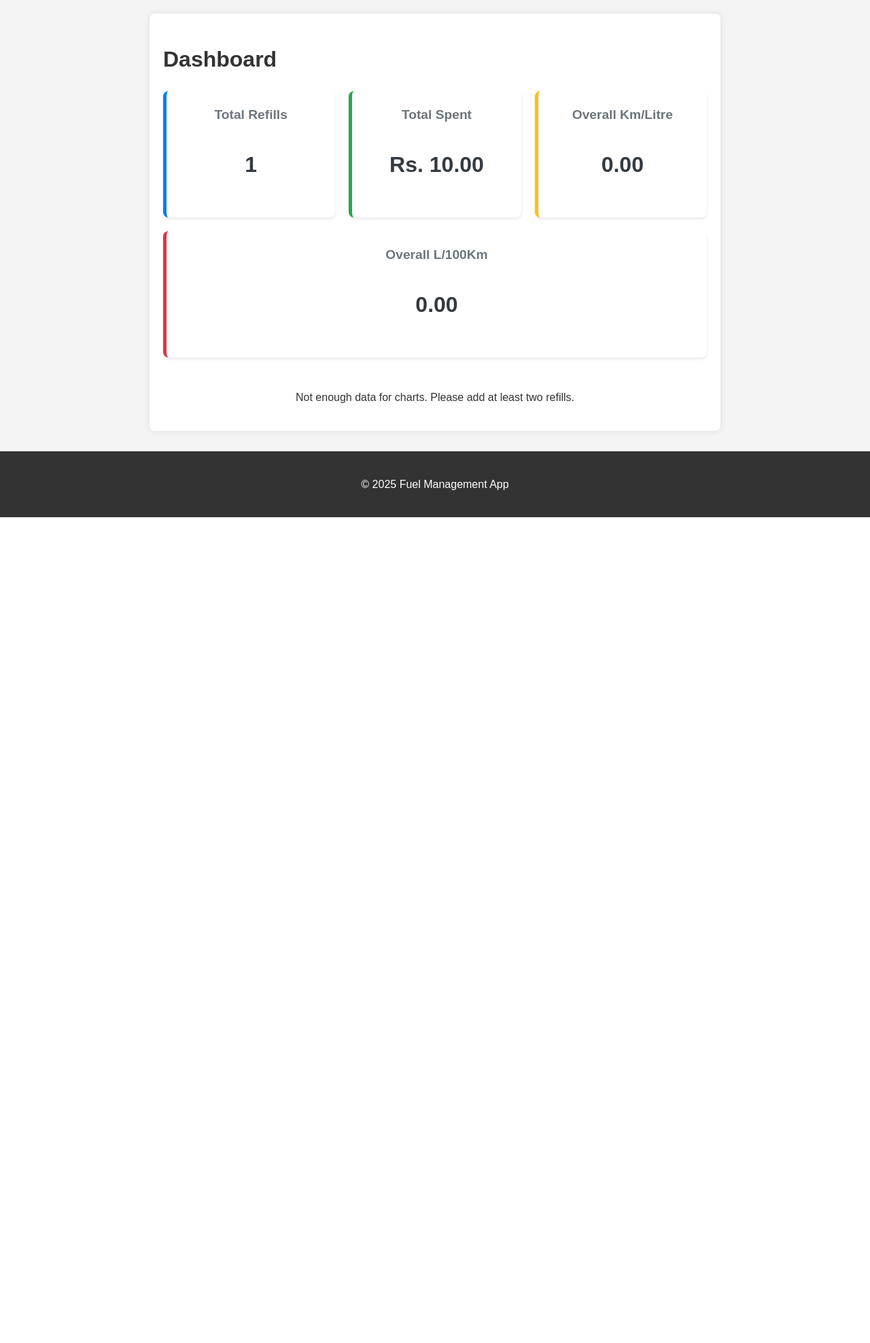
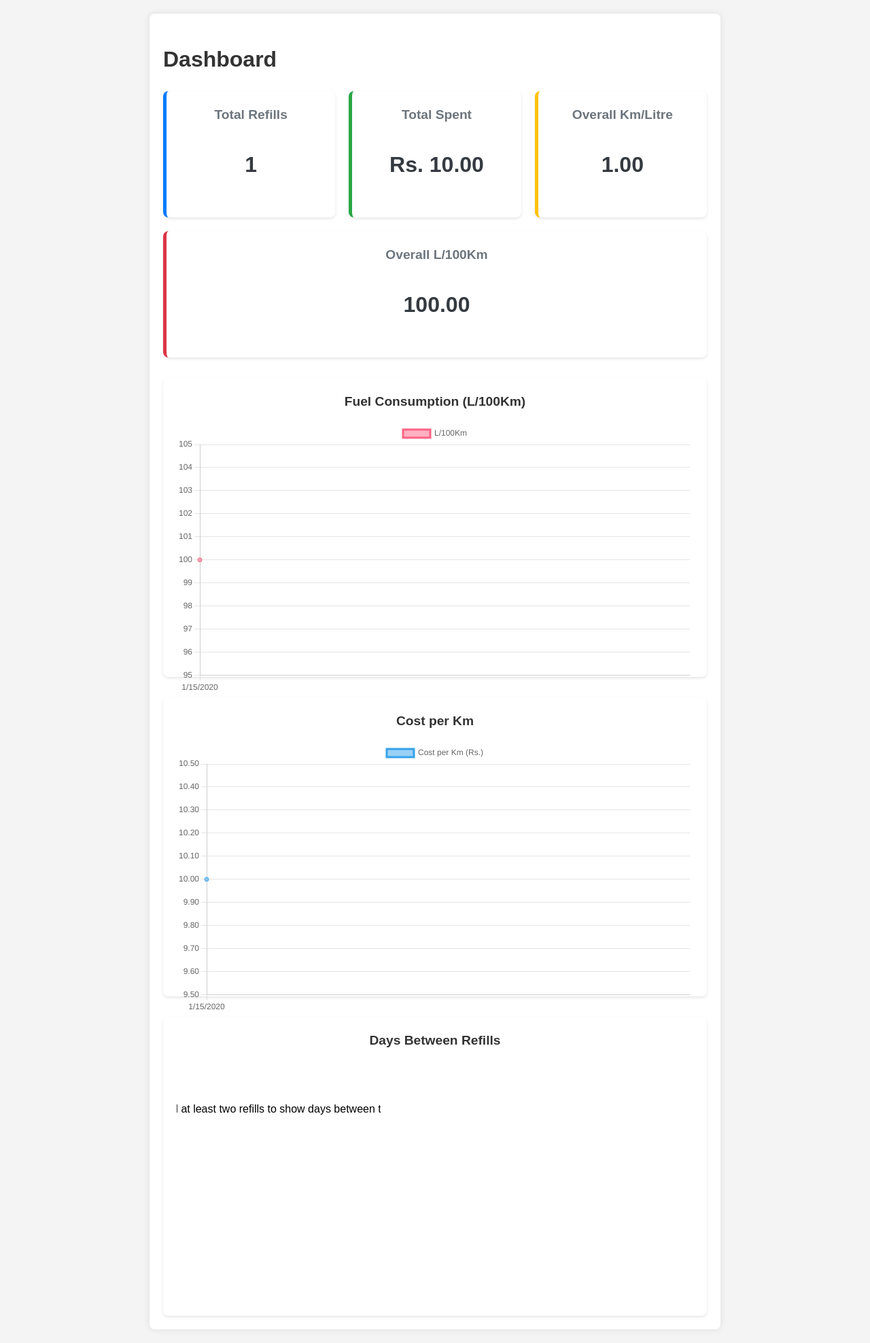
Before and after one commit to lekejo/jules, a Node server app: page /dashboard in a window 1280 px wide. Shown: the part 60-2036 px from the top of the page at 68% size. Before the commit the page ends 821 px from the top, so only its background shows below. Run offline with Node 20, Linux system fonts and the light colour scheme; tables that the repository leaves empty hold one stand-in row (values such as "Sample post"); some libraries are stand-ins or nearby versions.

Commit message:
feat: Update dashboard calculations based on odometer as trip distance
I've refactored the dashboard statistics generation in `dashboardController.js` and `views/dashboard.ejs` according to your feedback that the 'Odometer Reading' field is used to record trip distance for each refill cycle, not the vehicle's total odometer.

Key changes:
- Per-refill performance metrics (Cost/Km, L/100km, Km/L) in `stats.refillDetails` are now calculated using `currentRefill.odometerReading` as the direct distance driven for that cycle.
- These metrics are now available for every refill, including the first one.
- Overall statistics (`totalOdometerDistance`, `overallKmPerLitre`, `overallLitrePer100Km`, `overallCostPerKm`) have been updated to use the sum of these trip distances.
- `views/dashboard.ejs` chart logic has been updated:
    - L/100km and Cost/Km charts now display data for all refills, including the first.
    - Days Between Refills chart still requires at least two refills.
    - JavaScript now manages "not enough data" messages on a per-chart basis.
- Ensured robust handling of division-by-zero scenarios in calculations.

```diff
--- a/controllers/dashboardController.js
+++ b/controllers/dashboardController.js
@@ -27,75 +27,76 @@ exports.getDashboardData = (req, res) => {
 
     stats.totalSpent = refills.reduce((acc, r) => acc + r.refillCost, 0);
 
-    if (refills.length > 0) {
-        const firstRefillOdo = refills[0].odometerReading;
-        const lastRefillOdo = refills[refills.length - 1].odometerReading;
-        stats.totalOdometerDistance = lastRefillOdo - firstRefillOdo;
-    }
-
-    let totalFuelQuantity = 0;
+    // totalOdometerDistance and totalFuelQuantity will be calculated differently for overall stats
+    // Initialize them here if they are purely sums from refillDetails
+    stats.totalOdometerDistance = 0; // This will be sum of trip distances for overall stats
+    let totalFuelQuantity = 0; // For overall calculation
 
     for (let i = 0; i < refills.length; i++) {
       const currentRefill = refills[i];
-      const detail = { ...currentRefill };
+      const detail = { ...currentRefill }; // Make a copy
+
+      // Calculate fuel quantity for this specific refill
       detail.fuelQuantity = 0;
-
       if (currentRefill.fuelPrice > 0) {
         detail.fuelQuantity = currentRefill.refillCost / currentRefill.fuelPrice;
-        totalFuelQuantity += detail.fuelQuantity;
+      }
+      totalFuelQuantity += detail.fuelQuantity; // Accumulate for overall stats
+
+      // Per-refill performance stats using odometerReading as trip distance
+      // The 'odometerReading' field from DB is now treated as the trip distance for THIS refill
+      const distanceDriven = currentRefill.odometerReading;
+      detail.distanceDriven = distanceDriven; // Store the trip distance
+
+      if (distanceDriven > 0) {
+        detail.costPerKm = currentRefill.refillCost / distanceDriven;
+        if (detail.fuelQuantity > 0) {
+          detail.kmPerLitre = distanceDriven / detail.fuelQuantity;
+          detail.litrePer100Km = (detail.fuelQuantity / distanceDriven) * 100;
+        } else {
+          detail.kmPerLitre = 0;
+          detail.litrePer100Km = 0;
+        }
+      } else {
+        detail.costPerKm = 0;
+        detail.kmPerLitre = 0;
+        detail.litrePer100Km = 0;
       }
 
+      // Days since last refill (depends on previous refill)
       if (i > 0) {
         const prevRefill = refills[i-1];
-        const distanceDriven = currentRefill.odometerReading - prevRefill.odometerReading;
-
-        // Days between refills
         const prevDate = new Date(prevRefill.date);
         const currentDate = new Date(currentRefill.date);
         const timeDiff = currentDate.getTime() - prevDate.getTime();
         detail.daysSinceLastRefill = Math.round(timeDiff / (1000 * 3600 * 24));
+      } else {
+        detail.daysSinceLastRefill = 'N/A'; // First refill
+      }
 
-        if (distanceDriven > 0) {
-          detail.distanceDriven = distanceDriven;
-          detail.costPerKm = currentRefill.refillCost / distanceDriven;
-
-          if (detail.fuelQuantity > 0) {
-            detail.kmPerLitre = distanceDriven / detail.fuelQuantity;
-            detail.litrePer100Km = (detail.fuelQuantity / distanceDriven) * 100;
-          } else {
-            detail.kmPerLitre = 0; // Or 'N/A'
-            detail.litrePer100Km = 0; // Or 'N/A'
-          }
-        } else { // distanceDriven is 0 or negative (data error)
-          detail.distanceDriven = 0;
-          detail.costPerKm = 0;
-          detail.kmPerLitre = 0;
-          detail.litrePer100Km = 0;
-        }
-      } else { // First refill
-        detail.daysSinceLastRefill = 'N/A';
-        detail.distanceDriven = 'N/A';
-        detail.costPerKm = 'N/A';
-        detail.kmPerLitre = 'N/A';
-        detail.litrePer100Km = 'N/A';
-      }
       stats.refillDetails.push(detail);
     }
+
+    // Update: Overall stats calculation will be revised in the next step.
+    // For now, just ensure totalFuelQuantity is summed correctly.
+    // stats.totalOdometerDistance will be the sum of all `detail.distanceDriven`.
+    stats.totalOdometerDistance = stats.refillDetails.reduce((acc, r) => acc + (parseFloat(r.distanceDriven) || 0), 0);
+
 
     if (stats.totalOdometerDistance > 0 && totalFuelQuantity > 0) {
         stats.overallKmPerLitre = stats.totalOdometerDistance / totalFuelQuantity;
         stats.overallLitrePer100Km = (totalFuelQuantity / stats.totalOdometerDistance) * 100;
-    }
-    if (stats.totalOdometerDistance > 0 && stats.totalSpent > 0 && refills.length > 1) {
-         // Calculate overall cost per KM based on total spent on refills *after the first one*
-         // and total distance driven since the first refill.
-         // This is a bit tricky. A simpler overall is total spent / total odo distance if odo starts at 0.
-         // Let's use total spent on all refills / total distance covered since first refill.
-        stats.overallCostPerKm = stats.totalSpent / stats.totalOdometerDistance;
+    } else {
+        stats.overallKmPerLitre = 0;
+        stats.overallLitrePer100Km = 0;
     }
 
+    if (stats.totalOdometerDistance > 0 && stats.totalSpent > 0) {
+        stats.overallCostPerKm = stats.totalSpent / stats.totalOdometerDistance;
+    } else {
+        stats.overallCostPerKm = 0;
+    }
 
-    // TODO: Pass more specific data for charts if needed, e.g., arrays of values
     res.render('dashboard', { title: 'Dashboard', stats });
   });
 };
--- a/views/dashboard.ejs
+++ b/views/dashboard.ejs
@@ -28,8 +28,8 @@
         <% } %>
     </div>
 
+    <!-- Charts container - canvases will always be rendered if totalRefills > 0 -->
     <div class="charts-container">
-        <% if (stats.totalRefills > 1) { %>
         <div class="chart-card">
             <h2>Fuel Consumption (L/100Km)</h2>
             <canvas id="litrePer100KmChart"></canvas>
@@ -42,9 +42,6 @@
             <h2>Days Between Refills</h2>
             <canvas id="daysBetweenRefillsChart"></canvas>
         </div>
-        <% } else { %>
-            <p class="text-center">Not enough data for charts. Please add at least two refills.</p>
-        <% } %>
     </div>
 
 <% } else { %>
@@ -57,15 +54,15 @@
     const stats = <%- JSON.stringify(typeof stats !== 'undefined' ? stats : {}) %>;
     const refillDetails = stats.refillDetails || [];
 
-    if (refillDetails.length > 1) {
-      const labels = refillDetails.slice(1).map(r => new Date(r.date).toLocaleDateString());
-
-      // Chart 1: L/100Km
-      const litrePer100KmData = refillDetails.slice(1).map(r => parseFloat(r.litrePer100Km) || 0);
-      new Chart(document.getElementById('litrePer100KmChart'), {
+    // Litre/100Km Chart (can show with 1+ refills)
+    const litrePer100KmCanvas = document.getElementById('litrePer100KmChart');
+    if (litrePer100KmCanvas && refillDetails.length > 0) {
+      const litrePer100KmLabels = refillDetails.map(r => new Date(r.date).toLocaleDateString());
+      const litrePer100KmData = refillDetails.map(r => parseFloat(r.litrePer100Km) || 0);
+      new Chart(litrePer100KmCanvas, {
         type: 'line',
         data: {
-          labels: labels,
+          labels: litrePer100KmLabels,
           datasets: [{
             label: 'L/100Km',
             data: litrePer100KmData,
@@ -76,13 +73,21 @@
         },
         options: { responsive: true, maintainAspectRatio: false }
       });
+    } else if (litrePer100KmCanvas) {
+        const ctx = litrePer100KmCanvas.getContext('2d');
+        ctx.font = '16px Arial'; ctx.textAlign = 'center';
+        ctx.fillText('Not enough data for this chart.', litrePer100KmCanvas.width / 2, litrePer100KmCanvas.height / 2);
+    }
 
-      // Chart 2: Cost per Km
-      const costPerKmData = refillDetails.slice(1).map(r => parseFloat(r.costPerKm) || 0);
-      new Chart(document.getElementById('costPerKmChart'), {
+    // Cost per Km Chart (can show with 1+ refills)
+    const costPerKmCanvas = document.getElementById('costPerKmChart');
+    if (costPerKmCanvas && refillDetails.length > 0) {
+      const costPerKmLabels = refillDetails.map(r => new Date(r.date).toLocaleDateString());
+      const costPerKmData = refillDetails.map(r => parseFloat(r.costPerKm) || 0);
+      new Chart(costPerKmCanvas, {
         type: 'line',
         data: {
-          labels: labels,
+          labels: costPerKmLabels,
           datasets: [{
             label: 'Cost per Km (Rs.)',
             data: costPerKmData,
@@ -93,31 +98,34 @@
         },
         options: { responsive: true, maintainAspectRatio: false }
       });
+    } else if (costPerKmCanvas) {
+        const ctx = costPerKmCanvas.getContext('2d');
+        ctx.font = '16px Arial'; ctx.textAlign = 'center';
+        ctx.fillText('Not enough data for this chart.', costPerKmCanvas.width / 2, costPerKmCanvas.height / 2);
+    }
 
-      // Chart 3: Days Between Refills
-      const daysBetweenRefillsData = refillDetails.slice(1).map(r => parseInt(r.daysSinceLastRefill) || 0);
-      new Chart(document.getElementById('daysBetweenRefillsChart'), {
+    // Days Between Refills Chart (requires 2+ refills)
+    const daysBetweenRefillsCanvas = document.getElementById('daysBetweenRefillsChart');
+    if (daysBetweenRefillsCanvas && refillDetails.length > 1) {
+      const daysLabels = refillDetails.slice(1).map(r => new Date(r.date).toLocaleDateString());
+      const daysData = refillDetails.slice(1).map(r => parseInt(r.daysSinceLastRefill) || 0);
+      new Chart(daysBetweenRefillsCanvas, {
         type: 'bar',
         data: {
-          labels: labels,
+          labels: daysLabels,
           datasets: [{
             label: 'Days Between Refills',
-            data: daysBetweenRefillsData,
+            data: daysData,
             borderColor: 'rgb(75, 192, 192)',
             backgroundColor: 'rgba(75, 192, 192, 0.5)',
           }]
         },
         options: { responsive: true, maintainAspectRatio: false }
       });
-
-    } else if (document.getElementById('litrePer100KmChart')) { // Check if canvas elements are there
-        // This case is now handled by EJS logic, but keep for robustness if needed
-        document.querySelectorAll('.charts-container canvas').forEach(canvas => {
-            const ctx = canvas.getContext('2d');
-            ctx.font = '16px Arial';
-            ctx.textAlign = 'center';
-            ctx.fillText('Not enough data for charts.', canvas.width / 2, canvas.height / 2);
-        });
+    } else if (daysBetweenRefillsCanvas) {
+        const ctx = daysBetweenRefillsCanvas.getContext('2d');
+        ctx.font = '16px Arial'; ctx.textAlign = 'center';
+        ctx.fillText('Need at least two refills to show days between them.', daysBetweenRefillsCanvas.width / 2, daysBetweenRefillsCanvas.height / 2);
     }
   });
 </script>
```
